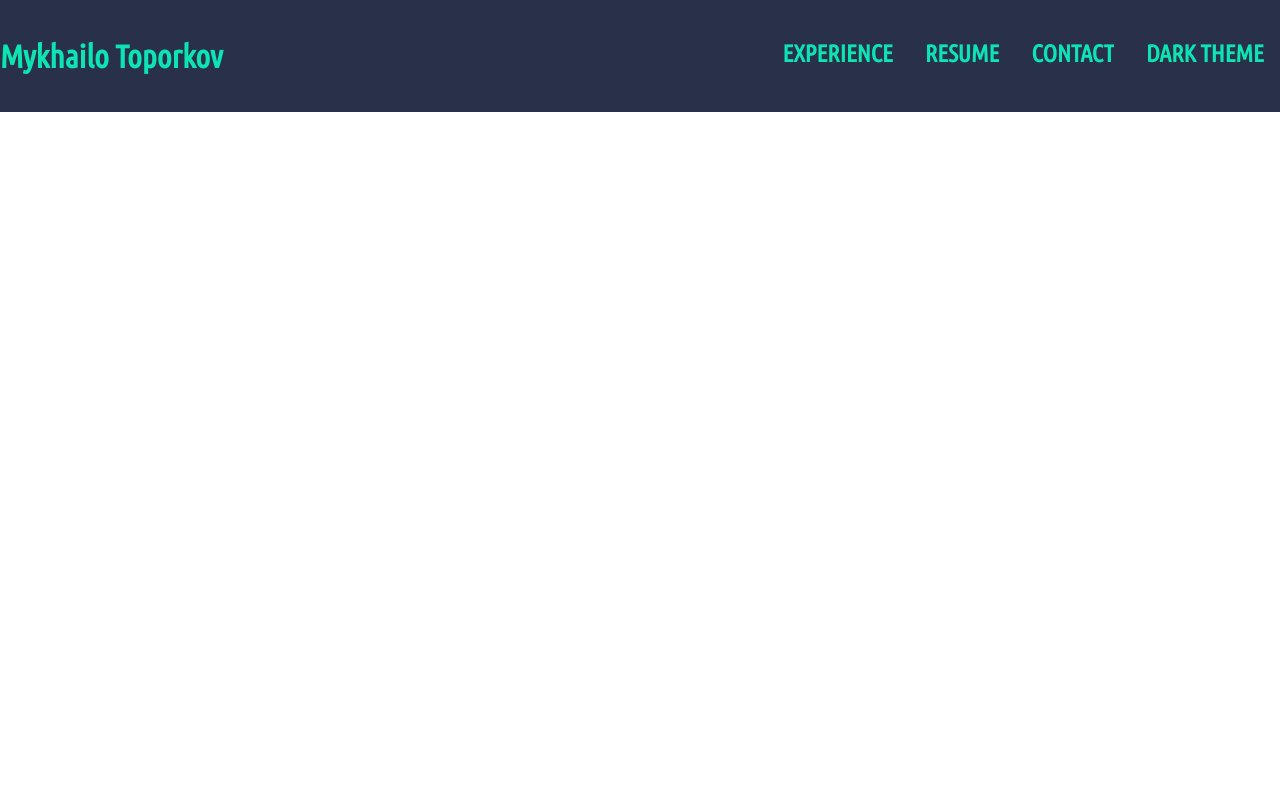
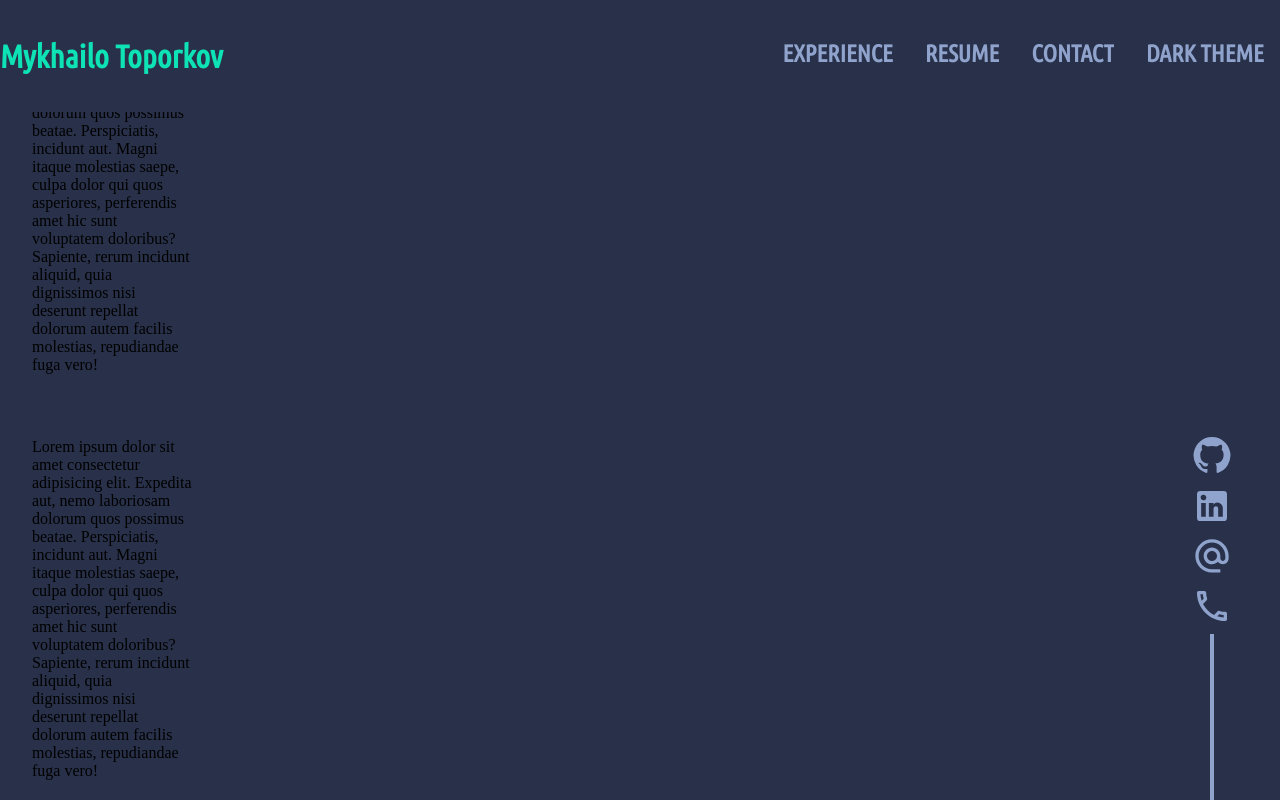
Before and after one commit to cookieMonsterDev/portfolio-template, a React (Create React App) app: page / in a window 1280 px wide. Shown: the top 800 px of the page. Built offline with nearby package versions, Linux system fonts and the light colour scheme.

Commit message:
chroe: update styles

```diff
--- a/src/App.jsx
+++ b/src/App.jsx
@@ -1,12 +1,24 @@
 import styled from "styled-components";
 import NavBar from "./components/NavBar/NavBar";
+import MainPage from "./pages/MainPage";
+import Links from "./components/Social/Social";
 
 function App() {
   return (
     <>
       <NavBar />
+      <MainPage />
+      <Wrap>
+        <Links />
+      </Wrap>
     </>
   );
 }
 
 export default App;
+
+const Wrap = styled.div`
+  position: fixed;
+  bottom: 0;
+  right: 3rem;
+`
--- a/src/components/NavBar/NavBar.jsx
+++ b/src/components/NavBar/NavBar.jsx
@@ -20,9 +20,12 @@ const NavBar = () => {
 export default NavBar;
 
 const Conateiner = styled.div`
+  position: fixed;
+  width: 100%;
   height: 7rem;
   background-color: #283149;
   display: flex;
+  z-index: 999;
 `;
 
 const Content = styled.div`
@@ -61,7 +64,7 @@ const NavBarItem = styled.div`
   position: relative;
   overflow: hidden;
   margin: 0 1rem;
-  color: #0ee3b5;
+  color: #8fa3cd;
   font-family: 'Ubuntu Condensed', sans-serif;
   font-size: 1.5rem;
   font-weight: 600;
--- /dev/null
+++ b/src/components/Social/Social.jsx
@@ -0,0 +1,101 @@
+import React from 'react';
+import GitHubIcon from '@mui/icons-material/GitHub';
+import LinkedInIcon from '@mui/icons-material/LinkedIn';
+import AlternateEmailOutlinedIcon from '@mui/icons-material/AlternateEmailOutlined';
+import LocalPhoneOutlinedIcon from '@mui/icons-material/LocalPhoneOutlined';
+import styled from 'styled-components';
+
+const Social = () => {
+  return (
+    <Container>
+      <List>
+        <ListItem>
+          <GitHubIcon />
+        </ListItem>
+        <ListItem>
+          <LinkedInIcon />
+        </ListItem>
+        <ListItem>
+          <AlternateEmailOutlinedIcon />
+        </ListItem>
+        <ListItem>
+          <LocalPhoneOutlinedIcon></LocalPhoneOutlinedIcon>
+        </ListItem>
+      </List>
+      <Stripe />
+    </Container>
+  );
+};
+
+export default Social;
+
+const List = styled.ul`
+  display: flex;
+  flex-direction: column;
+  align-items: center;
+  margin: 0px;
+  padding: 0px;
+  list-style: none;
+`;
+
+const ListItem = styled.li`
+  display: list-item;
+  margin: 0.2rem 0;
+  transition: all 700ms;
+
+  > svg {
+    width: 2.5rem;
+    height: 2.5rem;
+    fill: #8fa3cd;
+  }
+
+ > svg:hover {
+  fill: #0ee3b5;
+  transition: all 700ms;
+ }
+`;
+
+const Stripe = styled.div`
+  position: relative;
+  bottom: 0;
+  width: 0.2rem;
+  height: 11rem;
+  background-color: #8fa3cd;
+
+  &::after {
+    content: '';
+    position: absolute;
+    bottom: 0;
+    width: 100%;
+    height: 100%;
+    transform: translateY(110%);
+    background-color: #0ee3b5;
+    transition: all 700ms;
+  }
+
+  &:hover::after {
+    transform: none;
+  }
+`;
+
+const Container = styled.div`
+  position: relative;
+  height: 23rem;
+  display: flex;
+  flex-direction: column;
+  justify-content: flex-end;
+  align-items: center;
+  z-index: 998;
+
+  &:hover {
+    ${Stripe} {
+      &::after {
+      transform: none;
+      }
+    }
+  }
+
+  @media only screen and (max-width: 48em) {
+    display: none;
+  }
+`;
--- /dev/null
+++ b/src/pages/MainPage.jsx
@@ -0,0 +1,78 @@
+import React from 'react';
+import styled from 'styled-components';
+
+const MainPage = () => {
+  return (
+    <Container>
+      <span>
+        Lorem ipsum dolor sit amet consectetur adipisicing elit. Expedita aut,
+        nemo laboriosam dolorum quos possimus beatae. Perspiciatis, incidunt
+        aut. Magni itaque molestias saepe, culpa dolor qui quos asperiores,
+        perferendis amet hic sunt voluptatem doloribus? Sapiente, rerum incidunt
+        aliquid, quia dignissimos nisi deserunt repellat dolorum autem facilis
+        molestias, repudiandae fuga vero!
+      </span>
+      <span>
+        Lorem ipsum dolor sit amet consectetur adipisicing elit. Expedita aut,
+        nemo laboriosam dolorum quos possimus beatae. Perspiciatis, incidunt
+        aut. Magni itaque molestias saepe, culpa dolor qui quos asperiores,
+        perferendis amet hic sunt voluptatem doloribus? Sapiente, rerum incidunt
+        aliquid, quia dignissimos nisi deserunt repellat dolorum autem facilis
+        molestias, repudiandae fuga vero!
+      </span>
+      <span>
+        Lorem ipsum dolor sit amet consectetur adipisicing elit. Expedita aut,
+        nemo laboriosam dolorum quos possimus beatae. Perspiciatis, incidunt
+        aut. Magni itaque molestias saepe, culpa dolor qui quos asperiores,
+        perferendis amet hic sunt voluptatem doloribus? Sapiente, rerum incidunt
+        aliquid, quia dignissimos nisi deserunt repellat dolorum autem facilis
+        molestias, repudiandae fuga vero!
+      </span>
+      <span>
+        Lorem ipsum dolor sit amet consectetur adipisicing elit. Expedita aut,
+        nemo laboriosam dolorum quos possimus beatae. Perspiciatis, incidunt
+        aut. Magni itaque molestias saepe, culpa dolor qui quos asperiores,
+        perferendis amet hic sunt voluptatem doloribus? Sapiente, rerum incidunt
+        aliquid, quia dignissimos nisi deserunt repellat dolorum autem facilis
+        molestias, repudiandae fuga vero!
+      </span>
+      <span>
+        Lorem ipsum dolor sit amet consectetur adipisicing elit. Expedita aut,
+        nemo laboriosam dolorum quos possimus beatae. Perspiciatis, incidunt
+        aut. Magni itaque molestias saepe, culpa dolor qui quos asperiores,
+        perferendis amet hic sunt voluptatem doloribus? Sapiente, rerum incidunt
+        aliquid, quia dignissimos nisi deserunt repellat dolorum autem facilis
+        molestias, repudiandae fuga vero!
+      </span>
+      <span>
+        Lorem ipsum dolor sit amet consectetur adipisicing elit. Expedita aut,
+        nemo laboriosam dolorum quos possimus beatae. Perspiciatis, incidunt
+        aut. Magni itaque molestias saepe, culpa dolor qui quos asperiores,
+        perferendis amet hic sunt voluptatem doloribus? Sapiente, rerum incidunt
+        aliquid, quia dignissimos nisi deserunt repellat dolorum autem facilis
+        molestias, repudiandae fuga vero!
+      </span>
+      <span>
+        Lorem ipsum dolor sit amet consectetur adipisicing elit. Expedita aut,
+        nemo laboriosam dolorum quos possimus beatae. Perspiciatis, incidunt
+        aut. Magni itaque molestias saepe, culpa dolor qui quos asperiores,
+        perferendis amet hic sunt voluptatem doloribus? Sapiente, rerum incidunt
+        aliquid, quia dignissimos nisi deserunt repellat dolorum autem facilis
+        molestias, repudiandae fuga vero!
+      </span>
+    </Container>
+  );
+};
+
+export default MainPage;
+
+const Container = styled.div`
+  display: flex;
+  flex-direction: column;
+  background-color: #283149;
+
+  > span {
+    width: 10rem;
+    margin: 2rem;
+  }
+`;
```
Also changed, not shown: package.json (+7 -0 lines), 1 other file (tests, documents, lock files or other folders).
